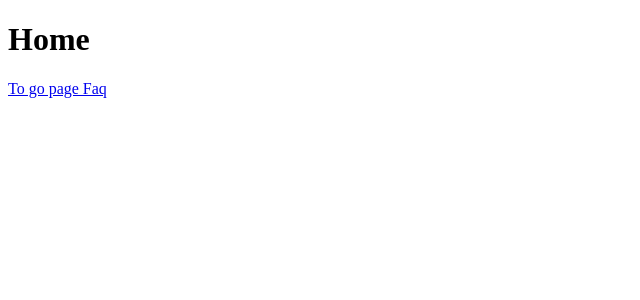
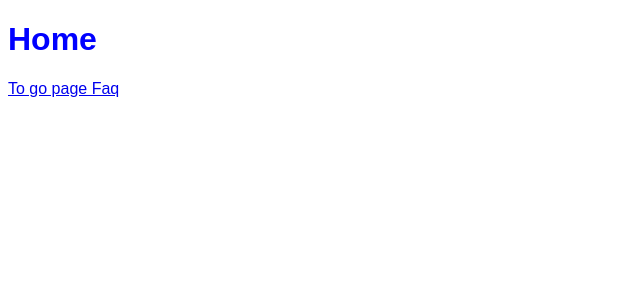
Before and after one commit to tsmsp/simple-navigation-next, a Next.js app: page / in a window 1280 px wide. Shown: the top 300 px of the page, without its empty margins (0-640 px from the left). Built offline with nearby package versions, Linux system fonts and the light colour scheme.

Commit message:
adde app.js

```diff
--- /dev/null
+++ b/pages/_app.js
@@ -0,0 +1,10 @@
+import GlobalStyle from "../src/theme/GlogalStyle";
+
+export default function MyApp({ Component, pageProps }) {
+  return (
+    <>
+      <GlobalStyle />
+      <Component {...pageProps} />
+    </>
+  );
+}
```
